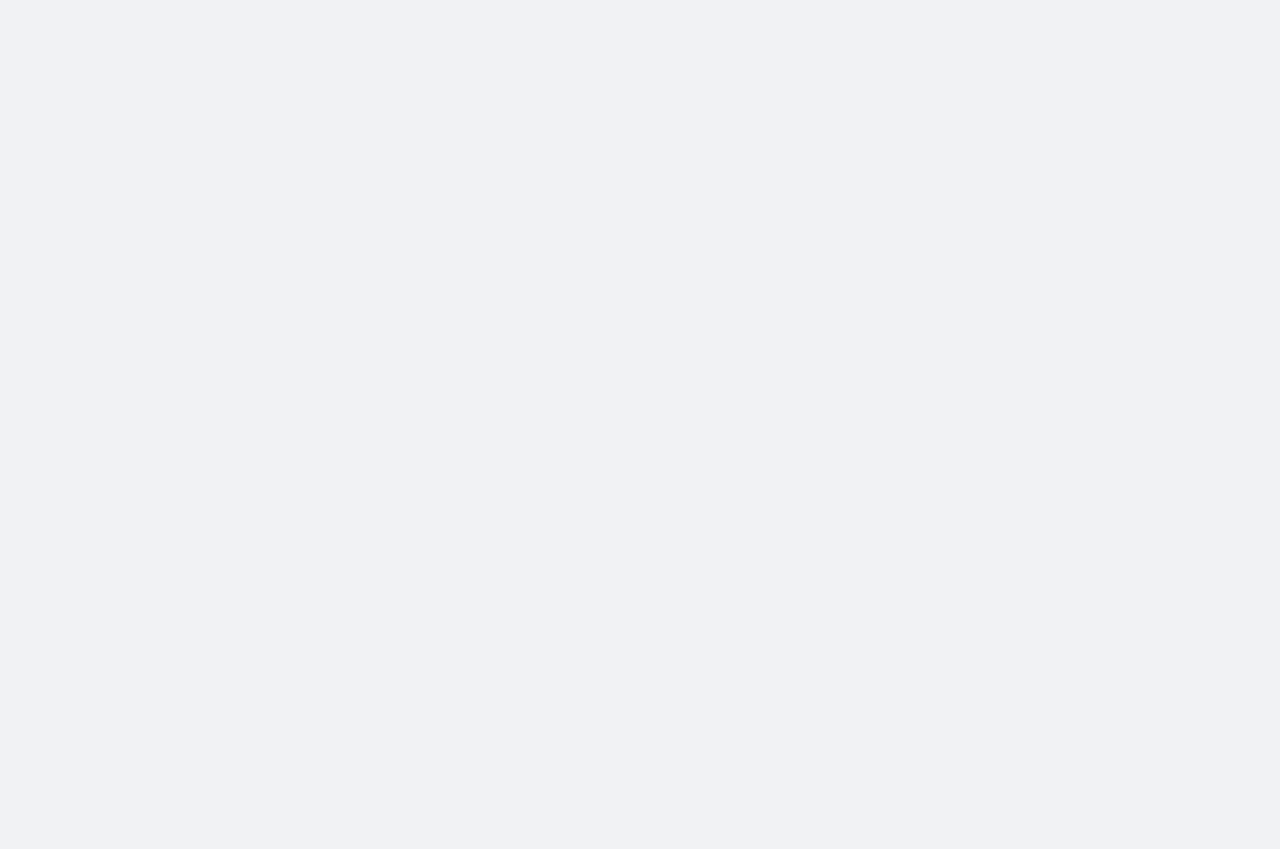
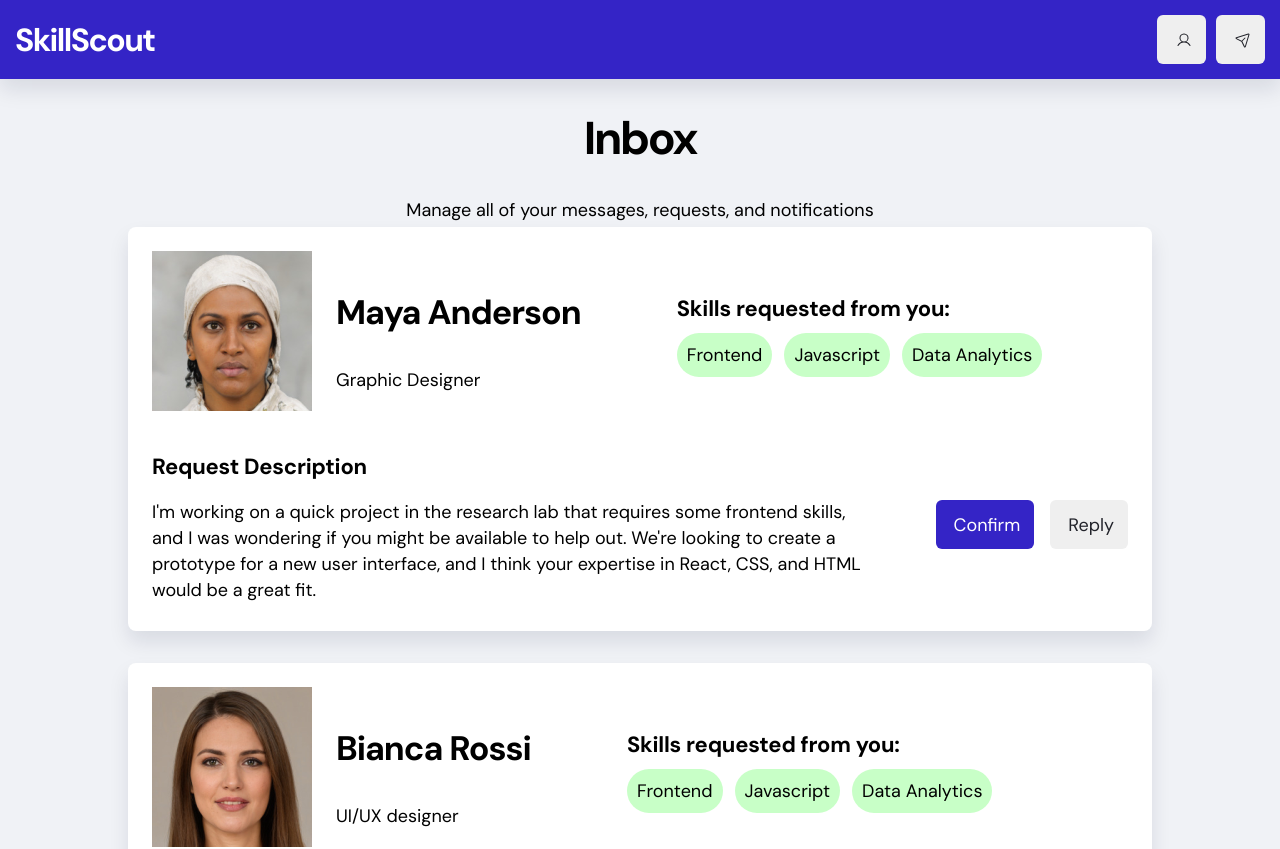
Before and after one commit to kepstein23/SkillScout, a React (Create React App) app in the folder skill-scout/: page /inbox in a window 1280 px wide. Before the commit this address had no page. Shown: the top 849 px of the page. Before the commit the page ends 800 px from the top, so only its background shows below. Built offline with nearby package versions, Linux system fonts and the light colour scheme.

Commit message:
finish notification page

```diff
--- a/skill-scout/src/App.js
+++ b/skill-scout/src/App.js
@@ -6,11 +6,63 @@ import HomePage from './HomePage';
 import Notifications from './components/NotificationCard'
 import profilePic from './img/zohaib.png';
 import profilePictures from './img/profilePictures';
+import InboxPage from './InboxPage';
 
 function App() {
-  const [allSkills, setAllSkills] = useState(['React', 'Java', 'CSS', 'HTML', 'JavaScript', 'Figma']);
-  const [allInterests, setAllInterests] = useState(['React', 'Java', 'CSS', 'HTML', 'JavaScript', 'Figma']);
-  const [allDepts, setAllDepts] = useState(['Frontend', 'Design', 'Backend', 'Testing']);
+  // const [allSkills, setAllSkills] = useState(['React', 'Java', 'CSS', 'HTML', 'JavaScript', 'Figma']);
+  // const [allInterests, setAllInterests] = useState(['React', 'Java', 'CSS', 'HTML', 'JavaScript', 'Figma']);
+  // const [allDepts, setAllDepts] = useState(['Frontend', 'Design', 'Backend', 'Testing']);
+
+  const requests = [
+    {
+      requester: {
+        name: "Maya Anderson",
+        title: "Graphic Designer",
+        profilePic:profilePictures.maya,
+        skills: [
+          { name: "Python", progress: "90%" },
+          { name: "SQL", progress: "80%" },
+          { name: "Data Visualization", progress: "75%" },
+        ],
+        interests: ["Data Analysis", "Machine Learning", "Big Data", "Statistics"],
+        achievements: ["Certified Data Analyst", "Data Science Competition Winner", "Published Research Paper"]
+      },
+      message: "I'm working on a quick project in the research lab that requires some frontend skills, and I was wondering if you might be available to help out. We're looking to create a prototype for a new user interface, and I think your expertise in React, CSS, and HTML would be a great fit.",
+      skills: ["Frontend", "Javascript", "Data Analytics"]
+    },
+    {
+      requester: {
+        name: "Bianca Rossi",
+        title: "UI/UX designer",
+        profilePic:profilePictures.bianca,
+        skills: [
+          { name: "Python", progress: "90%" },
+          { name: "SQL", progress: "80%" },
+          { name: "Data Visualization", progress: "75%" },
+        ],
+        interests: ["Data Analysis", "Machine Learning", "Big Data", "Statistics"],
+        achievements: ["Certified Data Analyst", "Data Science Competition Winner", "Published Research Paper"]
+      },
+      message: "We're looking to create a new web app that incorporates some cutting-edge data analytics techniques, and I think your expertise in React, CSS, and HTML would be a great asset.",
+      skills: ["Frontend", "Javascript", "Data Analytics"]
+    },
+    {
+      requester: {
+        name: "Alexander Petrov",
+        title: "Research scientist",
+        profilePic:profilePictures.alexander,
+        skills: [
+          { name: "Python", progress: "90%" },
+          { name: "SQL", progress: "80%" },
+          { name: "Data Visualization", progress: "75%" },
+        ],
+        interests: ["Data Analysis", "Machine Learning", "Big Data", "Statistics"],
+        achievements: ["Certified Data Analyst", "Data Science Competition Winner", "Published Research Paper"]
+      },
+      message: "The project is still in the planning stages, but we're hoping to start development soon. We would love to have your input on the design and functionality of the dashboard. If you're interested in getting involved, please let me know and we can discuss the details further.",
+      skills: ["Frontend", "Javascript", "Data Analytics"]
+    }
+  ]
 
   return (
     <Router>
@@ -25,20 +77,11 @@ function App() {
                     interests={["CSS", "Frontend", "Design", "Testing", "Java", "React"]}
                     achievements={["achievement", "achievement", "achievement"]} />} /> */}
           <Route path="/profile-page" element={<ProfilePage />} />
-          <Route path="/notifications" element={
-            <Notifications
-              requester={{
-                name: "Zohaib Corrigan-Scantling",
-                title: "Frontend Engineer",
-                profilePic: profilePictures.zohaib,
-                skills: [{name: "Java", progress:"90%"}, {name: "CSS", progress: "50%"}],
-                interests: ["CSS", "Frontend", "Design", "Testing", "Java", "React"],
-                achievements: ["achievement", "achievement", "achievement"]
-              }}
-              message="This is my message"
-              skills={["Java"]}
-            />}
-          />
+          <Route path="/inbox" element={
+            <InboxPage
+              requests={requests}
+            />
+          }/>
         </Routes>
       </div>
     </Router>
--- a/skill-scout/src/Header.js
+++ b/skill-scout/src/Header.js
@@ -56,7 +56,10 @@ export default function Header({onClick, onSearch, showHeaderSearchBar}) {
                 <Link to="/profile-page">
                     <Button type="secondary" icon={User} />
                 </Link>
-                <Button type="secondary" icon={PaperPlaneTilt} />
+                <Link to="/inbox">
+                    <Button type="secondary" icon={PaperPlaneTilt} />
+                </Link>
+
                 {/* <Button type="secondary" IconComponent={PaperPlaneTilt} /> */}
                 {/* <button>Button 1</button>
                 <button>Button 2</button> */}
--- /dev/null
+++ b/skill-scout/src/InboxPage.js
@@ -0,0 +1,52 @@
+import React from "react";
+import styled from "styled-components";
+import NotificationCard from "./components/NotificationCard";
+import Header from "./Header";
+import profilePictures from './img/profilePictures';
+const NotificationCardContainer = styled.div `
+    display: flex;
+    flex-direction: column;
+    align-items: flex-start;
+    padding: 0px;
+    gap: 32px;
+    justifyContent: center;
+    width: 80%;
+    margin: auto;
+`;
+
+//requests: {requester: "", message: "", skills: []}
+export default function InboxPage({requests}) {
+    let notificationElements = [];
+    for (let i = 0; i < requests.length; i++) {
+        notificationElements.push(
+            <NotificationCard
+                request={requests[i]}
+                handleConfirm={handleConfirm}
+            />
+        )
+    }
+
+    function handleConfirm(message) {
+        let index;
+        for (let i = 0; i < requests.length; i++) {
+            if (requests[i].message === message) {
+                index = i;
+            }
+        }
+        delete requests[index];
+    }
+
+    return(
+        <div>
+            <Header/>
+            <div style={{textAlign: "center"}}>
+                <h1>Inbox</h1>
+                <p>Manage all of your messages, requests, and notifications</p>
+            </div>
+            <NotificationCardContainer>
+                {notificationElements}
+            </NotificationCardContainer>
+        </div>
+
+    )
+}
--- a/skill-scout/src/components/NotificationCard.js
+++ b/skill-scout/src/components/NotificationCard.js
@@ -1,16 +1,17 @@
-import React from "react"
+import React, { useState } from "react"
 import styled from "styled-components";
 import Tab from "../Tab";
 import Button from "./Button";
+import ReplyPopover from "./ReplyPopover";
+import { toast, ToastContainer } from 'react-toastify';
+import 'react-toastify/dist/ReactToastify.css';
+
 const ProfileCardContainer = styled.div`
 display: flex;
 flex-direction: column;
 align-items: flex-start;
 padding: 24px;
 gap: 32px;
-
-width: 801px;
-height: 320px;
 
 /* Default/White */
 
@@ -34,17 +35,6 @@ const TopProfile = styled.div`
     align-items: center;
     padding: 0px;
     gap: 96px;
-
-    width: 753px;
-    height: 80px;
-
-
-    /* Inside auto layout */
-
-    flex: none;
-    order: 0;
-    align-self: stretch;
-    flex-grow: 0;
 `;
 
 const PicNameTitle = styled.div`
@@ -53,16 +43,6 @@ const PicNameTitle = styled.div`
     align-items: center;
     padding: 0px;
     gap: 24px;
-
-    width: 267px;
-    height: 80px;
-
-
-    /* Inside auto layout */
-
-    flex: none;
-    order: 0;
-    flex-grow: 0;
 `;
 
 const NameTitle = styled.div`
@@ -71,38 +51,16 @@ const NameTitle = styled.div`
     align-items: flex-start;
     padding: 0px;
     gap: 2px;
-
-    width: 163px;
-    height: 60px;
-
-
-    /* Inside auto layout */
-
-    flex: none;
-    order: 1;
-    flex-grow: 0;
 `;
 const SkillsRequested = styled.div `
-    width: 319px;
-    height: 58px;
-
-
-    /* Inside auto layout */
-
-    flex: none;
-    order: 1;
-    flex-grow: 0;
-`
+`;
 const Skills = styled.div`
-    width: 319px;
-    height: 58px;
-
-
-    /* Inside auto layout */
-
-    flex: none;
-    order: 1;
-    flex-grow: 0;
+    display: flex;
+    flex-direction: row;
+    align-items: flex-start;
+    padding: 0px;
+    gap: 12px;
+    flex-wrap: wrap;
 `;
 
 const BottomProfile = styled.div`
@@ -111,17 +69,6 @@ const BottomProfile = styled.div`
     align-items: center;
     padding: 0px;
     gap: 63px;
-
-    width: 753px;
-    height: 160px;
-
-
-    /* Inside auto layout */
-
-    flex: none;
-    order: 1;
-    align-self: stretch;
-    flex-grow: 0;
 `;
 
 const Request = styled.div`
@@ -130,16 +77,6 @@ const Request = styled.div`
     align-items: flex-start;
     padding: 0px;
     gap: 4px;
-
-    width: 507px;
-    height: 160px;
-
-
-    /* Inside auto layout */
-
-    flex: none;
-    order: 0;
-    flex-grow: 1;
 `;
 
 const Buttons = styled.div`
@@ -148,20 +85,17 @@ const Buttons = styled.div`
     align-items: flex-start;
     padding: 0px;
     gap: 16px;
-
-    width: 183px;
-    height: 49px;
-
-
-    /* Inside auto layout */
-
-    flex: none;
-    order: 1;
-    flex-grow: 0;
 `;
 
-export default function NotificationCard({requester, message, skills}) {
+export default function NotificationCard({request}) {
 //requester -> {profilepic: "", name: }
+const requester = request.requester
+const message = request.message
+const skills = request.skills
+const [visible, setVisible] = useState(true);
+const [popoverVisible, setPopoverVisible] = useState(false);
+
+console.log(requester.title)
     let skillElements = []
     for (let i = 0; i < skills.length; i++) {
         const skill = skills[i];
@@ -174,8 +108,27 @@ export default function NotificationCard({requester, message, skills}) {
         )
     }
 
+    function handleConfirm() {
+        setVisible(false);
+        toast.success(`${requester.name} will be notified that you accept their request`, {
+            position: toast.POSITION.BOTTOM_RIGHT,
+        });
+    }
+
+    function handleReply() {
+        toast.success(`Email has been sent to ${requester.name}.`, {
+            position: toast.POSITION.BOTTOM_RIGHT,
+        });
+        setPopoverVisible(false);
+    }
+
+    function handleClose() {
+        setPopoverVisible(false);
+    }
+
     return(
-        <ProfileCardContainer>
+    <div>
+        {visible && <ProfileCardContainer>
             <TopProfile>
                 <PicNameTitle>
                     <img src={requester.profilePic}></img>
@@ -183,13 +136,13 @@ export default function NotificationCard({requester, message, skills}) {
                         <h2>{requester.name}</h2>
                         <p>{requester.title}</p>
                     </NameTitle>
-                    <SkillsRequested>
-                        <Skills>
-                            <h3>Skills requested from you:</h3>
-                            {skillElements}
-                        </Skills>
-                    </SkillsRequested>
                 </PicNameTitle>
+                <SkillsRequested>
+                    <h3>Skills requested from you:</h3>
+                    <Skills>
+                        {skillElements}
+                    </Skills>
+                </SkillsRequested>
             </TopProfile>
             <BottomProfile>
                 <Request>
@@ -197,10 +150,13 @@ export default function NotificationCard({requester, message, skills}) {
                     <p>{message}</p>
                 </Request>
                 <Buttons>
-                    <Button text="Confirm"/>
-                    <Button text="Reply" type='secondary'/>
+                    <Button text="Confirm" onClick={handleConfirm}/>
+                    <Button text="Reply" type='secondary' onClick={() => setPopoverVisible(true)}/>
+                    {popoverVisible && <ReplyPopover onClose={handleClose} onSubmit={handleReply} requester={requester.name}/>}
                 </Buttons>
             </BottomProfile>
-        </ProfileCardContainer>
+        </ProfileCardContainer>}
+        <ToastContainer limit={1}/>
+    </div>
     )
 }
--- /dev/null
+++ b/skill-scout/src/components/ReplyPopover.js
@@ -0,0 +1,64 @@
+import React from 'react';
+import styled from 'styled-components';
+import Button from './Button';
+import FilterSelect from './FilterSelect';
+
+const ReplyPopoverContainer = styled.div`
+  position: absolute;
+  background-color: white;
+  padding: 20px;
+  margin-top: 4px;
+  border: 1px solid var(--light-gray));
+  border-radius: 4px;
+  box-shadow: 0 2px 8px rgba(0, 0, 0, 0.15);
+  width: 250px;
+  transform: translateX(-25%);
+  z-index: 1;
+`;
+
+const Title = styled.h3`
+  margin-top: 0;
+`;
+
+const ReplyPopoverContent = styled.div`
+  margin-bottom: 10px;
+`;
+
+const TextInput = styled.textarea`
+    width: 100%;
+    padding: 8px;
+    border: 1px solid #ccc;
+    border-radius: 4px;
+    box-sizing: border-box;
+    margin-bottom: 10px;
+    font-family: inherit;
+    min-height: 100px; // Set a minimum height as per your preference
+    resize: vertical; // Allow vertical resizing
+`;
+
+const ButtonsWrapper = styled.div`
+  display: flex;
+  justify-content: flex-end;
+  gap: 10px;
+`;
+
+const ReplyPopover = ({ onClose, onSubmit, requester }) => {
+    const title = `Message`;
+
+    const skills = ['React', 'Java', 'CSS', 'HTML', 'JavaScript', 'Figma'];
+
+    return (
+        <ReplyPopoverContainer>
+            <Title>{title}</Title>
+            <ReplyPopoverContent>
+                <TextInput type="text" placeholder="Message you would like to reply with" />
+            </ReplyPopoverContent>
+            <ButtonsWrapper>
+                <Button type="secondary" text="Cancel" onClick={onClose} />
+                <Button type="primary" text="Send email reply" onClick={onSubmit} />
+            </ButtonsWrapper>
+        </ReplyPopoverContainer>
+    );
+};
+
+export default ReplyPopover;
```
